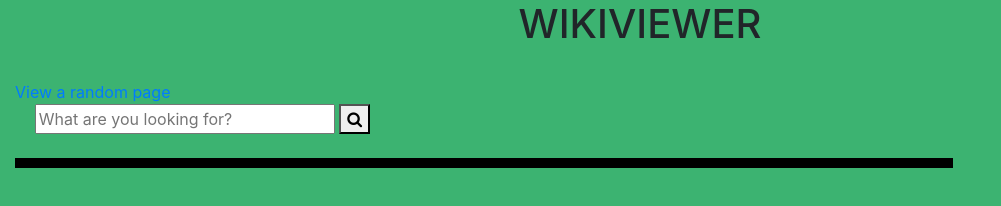
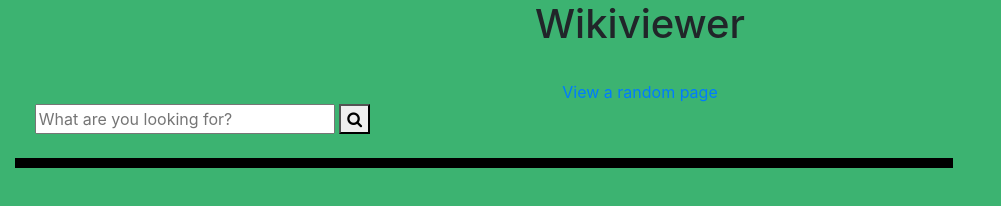
Before and after one commit to steven-the-qa/wikiviewer, a plain HTML site: page index.html in a window 1280 px wide. Shown: the whole page, without its empty margins (0-1001 px from the left). Drawn offline with nearby package versions, Linux system fonts and the light colour scheme; files that its build step writes are made by us from their sources.

Commit message:
Update index.html

```diff
--- a/index.html
+++ b/index.html
@@ -15,20 +15,18 @@
 <body>
 
  <div id="project" class="container-fluid">
- <h1 class="text-center">WIKIVIEWER</h1>
 
+ <div id="header" class="text-center">
+  <h1 class="text-center">Wikiviewer</h1>
    <br>
-
- <a class="text-center" href="https://en.wikipedia.org/wiki/Special:Random" target="_blank">View a random page</a>
-
+  <a href="https://en.wikipedia.org/wiki/Special:Random" target="_blank">View a random page</a>
    <br>
-
   <form class="text-center">
    <input id="input" type="text" placeholder="What are you looking for?">
    <button id="searchButton" type="submit"><i class="fa fa-search"></i></button>
  </form>
-
  <br>
+</div>
 
  <ul class="text-left">
  </ul>
```
Lines whose indentation alone changed are shown as unchanged.
